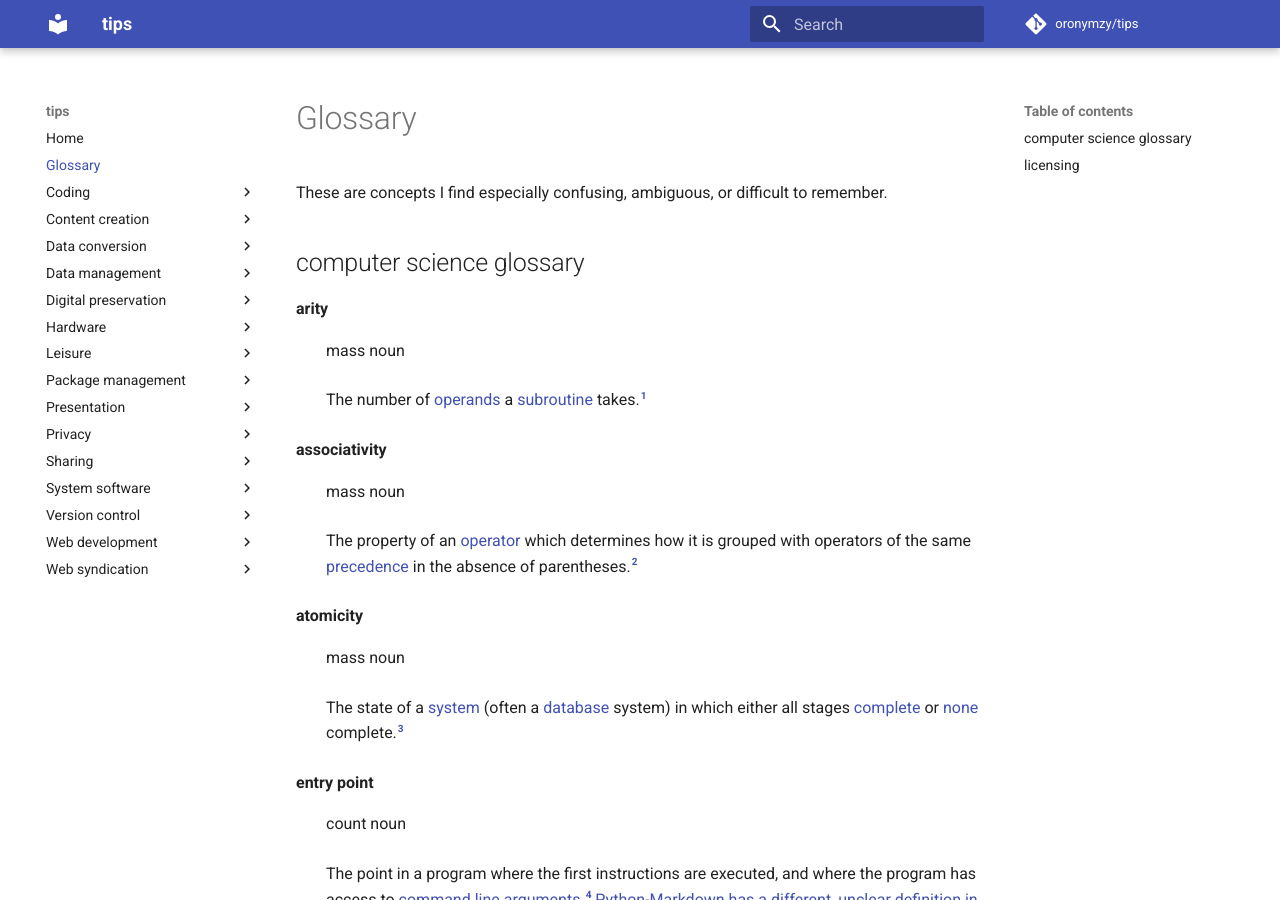
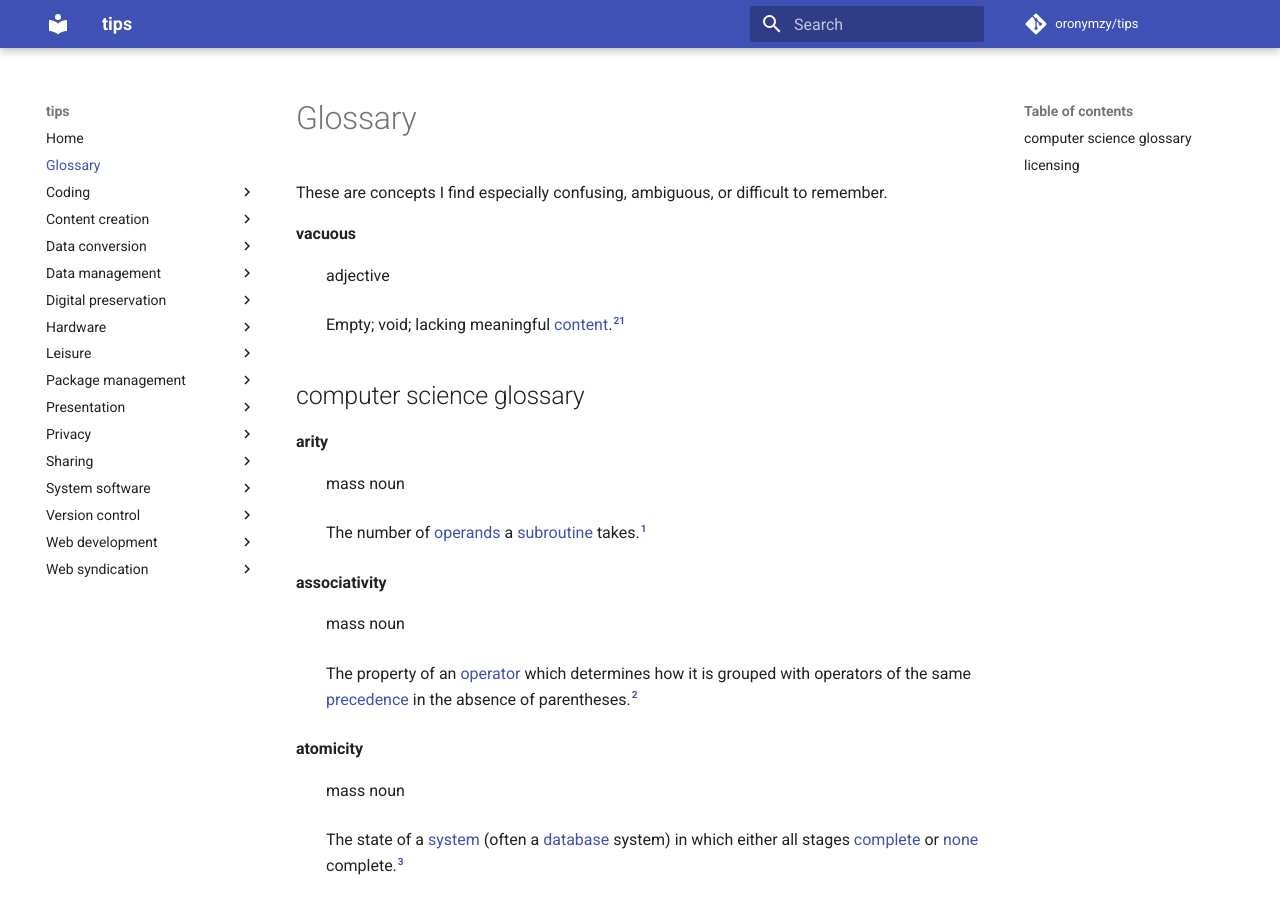
Before and after one commit to oronymzy/tips, an MkDocs documentation site: the page built from docs/glossry.md, in a window 1280 px wide and 900 px high. Built offline with MkDocs 1.6.1 and Material for MkDocs 9.7.7, drawn with Linux system fonts in a browser that asks for light colours; comment, search, counter and statistics services are not loaded; some of the changed text lies outside the part shown.

Commit message:
Add 'vacuous' concept, add list item
Add 'vacuous' concept, with footnote.
Add 'vacuous' unordered list item
with hyperlink in 'licensing' section.

```diff
--- a/docs/glossry.md
+++ b/docs/glossry.md
@@ -1,5 +1,9 @@
 # Glossary
 These are concepts I find especially confusing, ambiguous, or difficult to remember.
+
+**vacuous** {: #vacuousdef }
+: adjective
+: Empty; void; lacking meaningful [content](https://en.wiktionary.org/wiki/content).[^vacuousdef1]
 
 ## computer science glossary
 
@@ -100,6 +104,7 @@ on Wikipedia, with changes made, and:
 - [associativity](https://en.wiktionary.org/w/index.php?title=associativity&oldid=49893698)
 - [atomicity](https://en.wiktionary.org/w/index.php?title=atomicity&oldid=50343477)
 - [truncate](https://en.wiktionary.org/w/index.php?title=truncate&oldid=51196049)
+- [vacuous](https://en.wiktionary.org/w/index.php?title=vacuous&oldid=47613271)
 
 on Wiktionary, with changes made.
 
```
Also changed, not shown: other parts of docs/glossry.md (+1 -0 lines).
